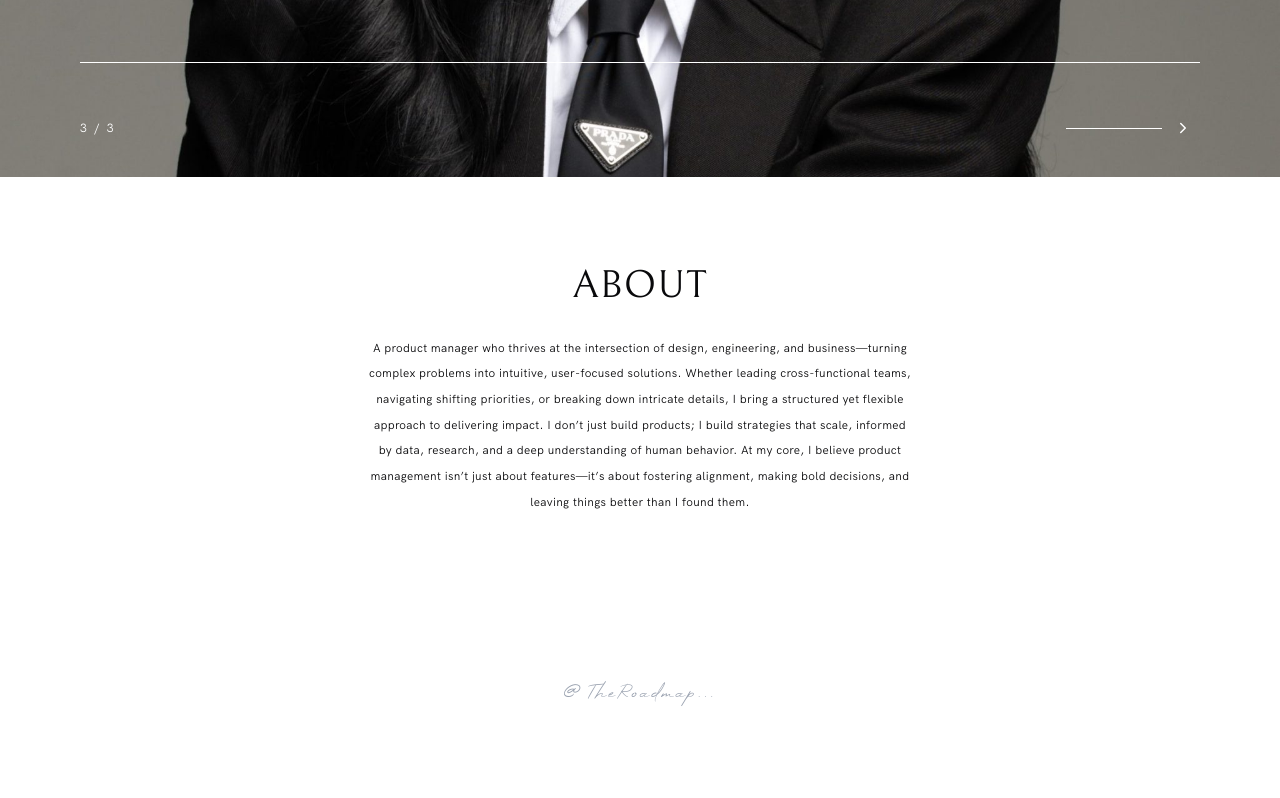
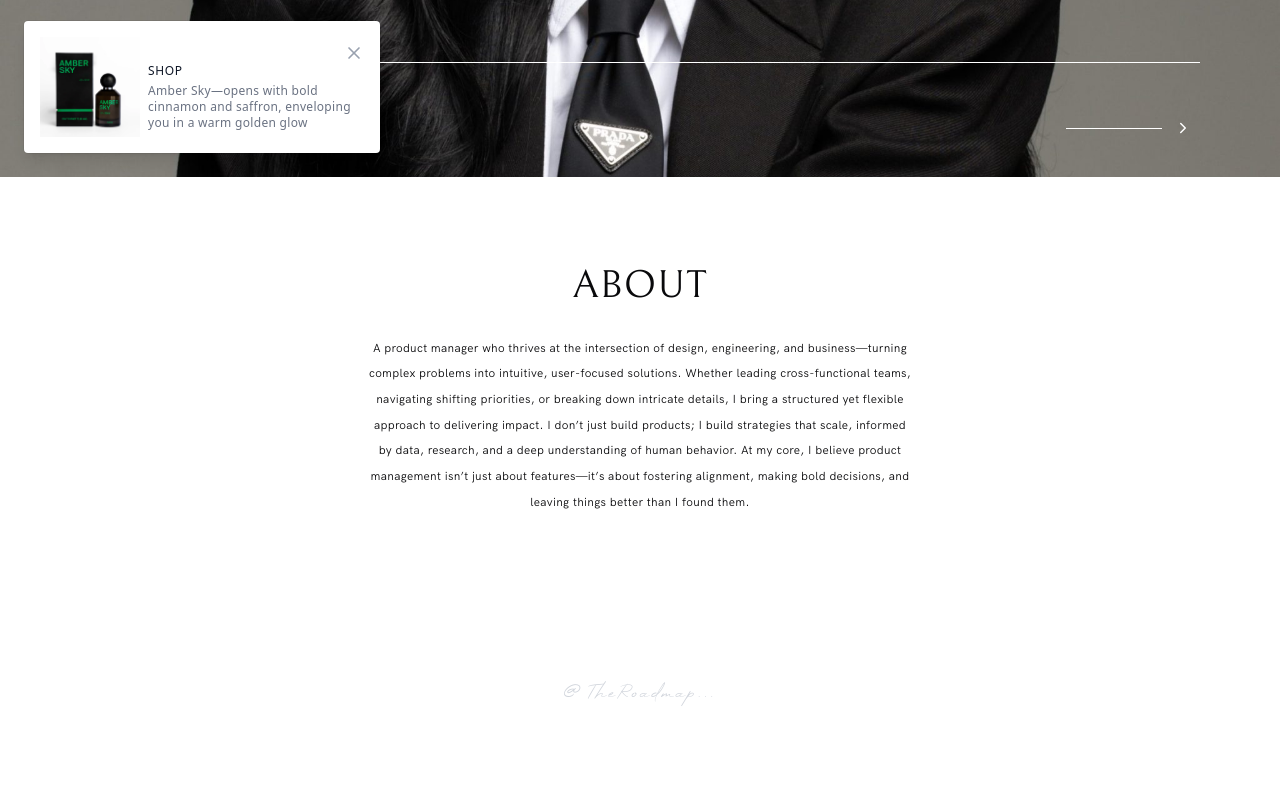
Before and after one commit to edem8/ambrosia, a Next.js app: page / in a window 1280 px wide. Shown: the part 623-1421 px from the top of the page. Built offline with nearby package versions, Linux system fonts and the light colour scheme.

Commit message:
feat: shop path experiences

```diff
--- a/src/app/layout.tsx
+++ b/src/app/layout.tsx
@@ -17,7 +17,7 @@ export default function RootLayout({
     <html lang="en">
       <body className="antialiased ">
         <main>{children}</main>
-        {/* <Toaster position="bottom-left" /> */}
+        <Toaster position="bottom-left" />
       </body>
     </html>
   );
--- a/src/components/layout/Experience.tsx
+++ b/src/components/layout/Experience.tsx
@@ -67,7 +67,7 @@ export function Experience() {
 
   return (
     <div className="w-full px-10 md:px-35 lg:px-12 lg:py-20  ">
-      <p className="place-self-center font-[High-Summit] tracking-widest text-gray-400 mb-10 text-xs md:text-sm lg:text-lg">@TheRoadmap...</p>
+      <p className="place-self-center font-[High-Summit] tracking-widest text-gray-300 mb-10 text-xs md:text-sm lg:text-lg">@TheRoadmap...</p>
       <div className="relative  ">
         {/* Experience scrolling container */}
         <div
```
